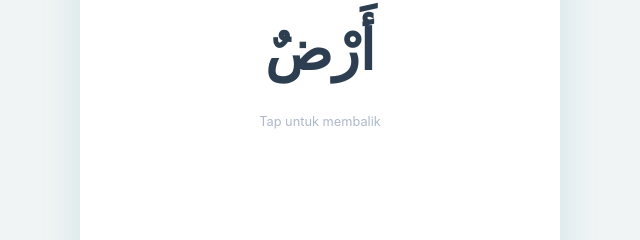
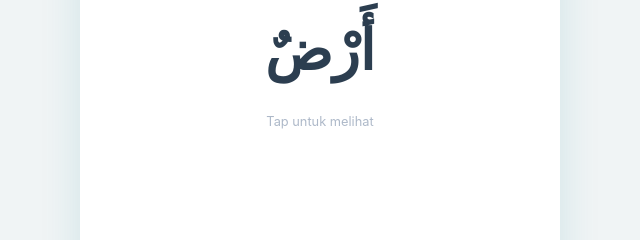
Before and after one commit to axid3554/hafizh_vocab, a plain HTML site: page index.html in a window 1280 px wide. Shown: the part 380-620 px from the top of the page, 320-960 px from the left. Drawn offline with Linux system fonts and the light colour scheme; a web font is replaced by a local one.

Commit message:
Update index.html

```diff
--- a/index.html
+++ b/index.html
@@ -150,7 +150,7 @@
           <!-- Front Side -->
           <div class="card__face card__face--front" id="cardFront">
             <div class="card__arab" id="cardArab"></div>
-            <div class="card__hint">Tap untuk membalik</div>
+            <div class="card__hint">Tap untuk melihat</div>
           </div>
           <!-- Back Side -->
           <div class="card__face card__face--back" id="cardBack">
```
